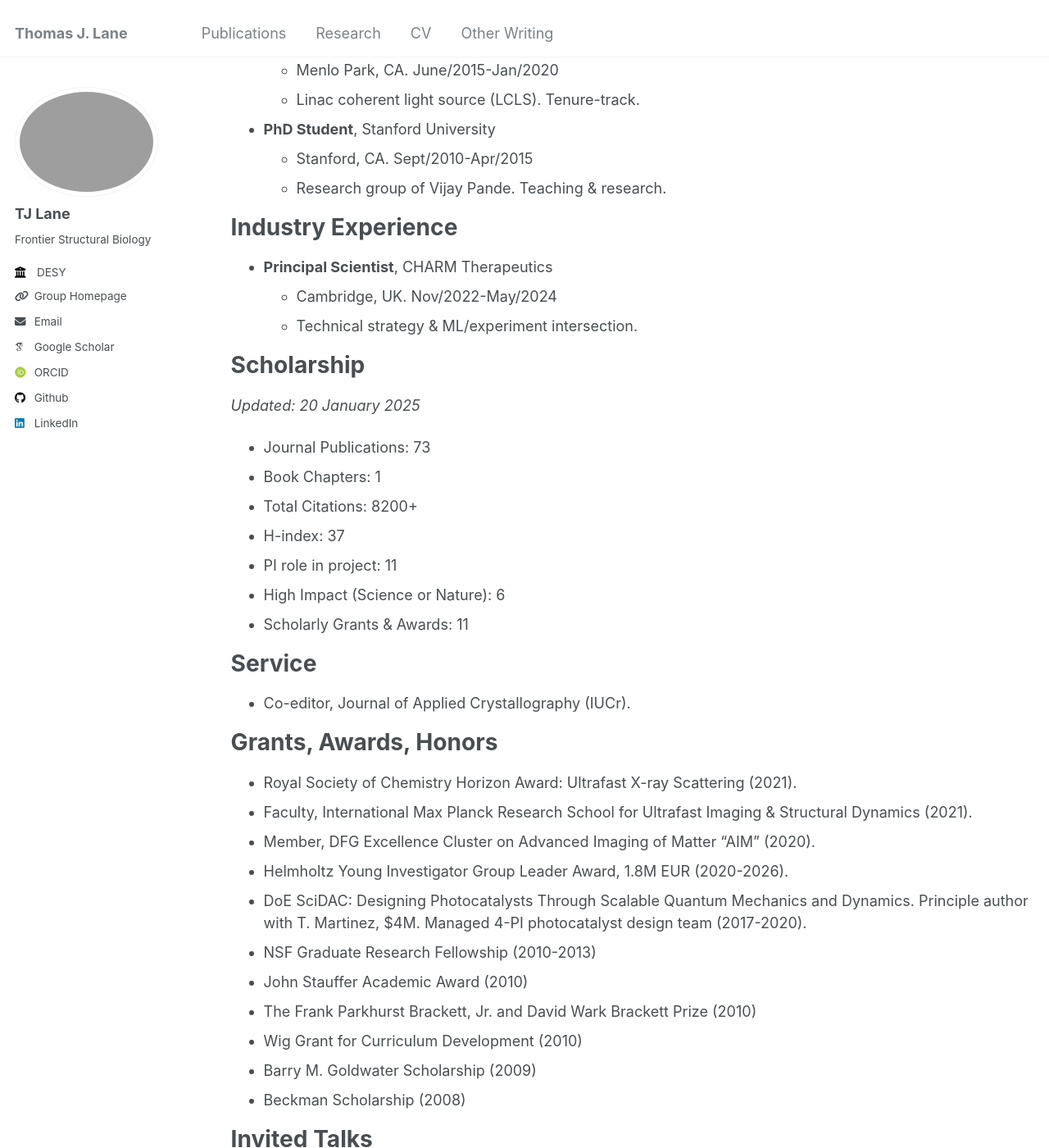
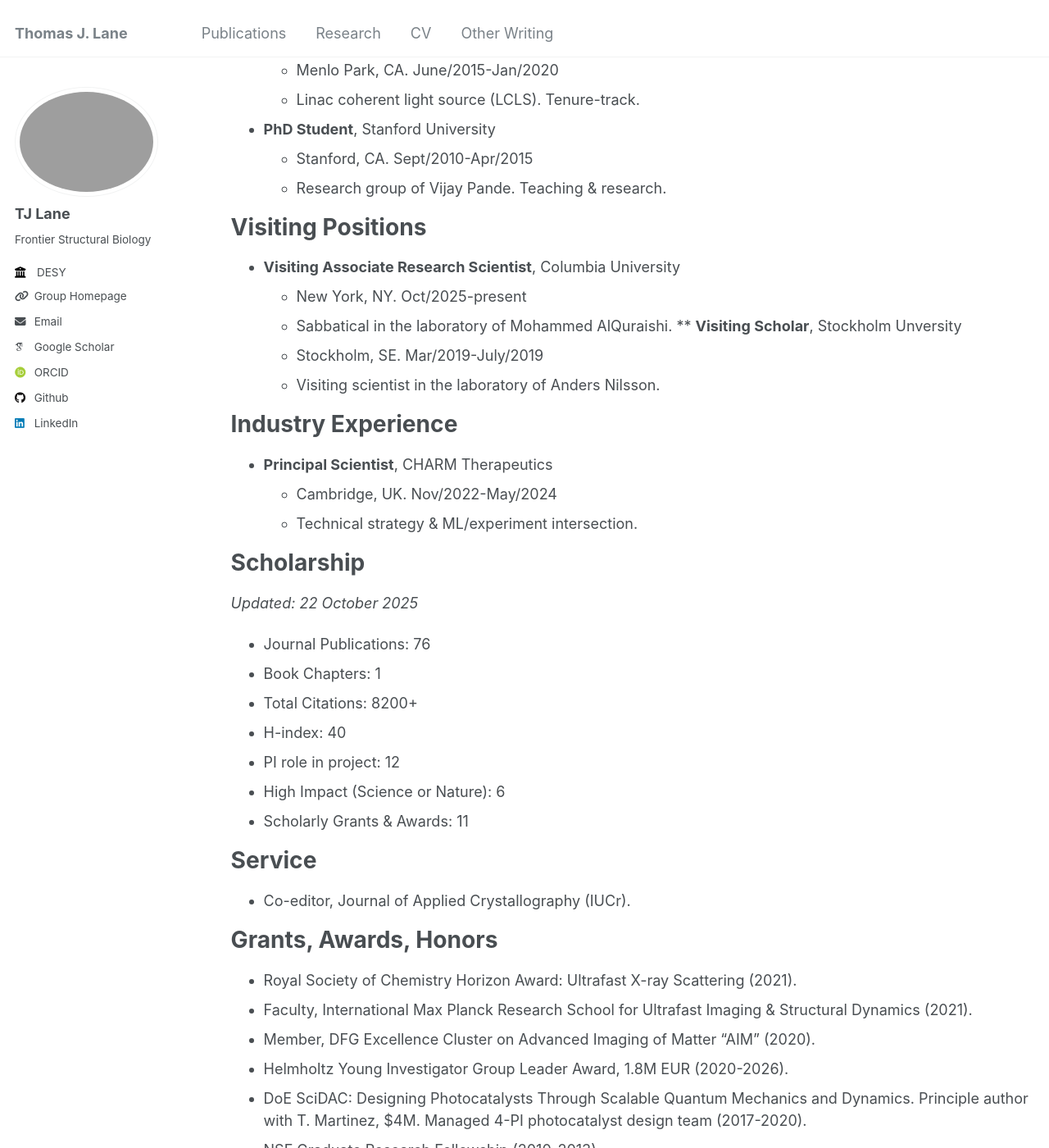
Before and after one commit to tjlane/tjlane.github.io, a Jekyll site: the page built from _pages/cv.md, in a window 1280 px wide and 1400 px high, scrolled down 512 px. Shown: the whole window at 82% size. Built offline with Jekyll 4.4.1, drawn with Linux system fonts in a browser that asks for light colours; some web fonts are replaced; some of the changed text lies outside the part shown.

Commit message:
CV update

```diff
--- a/_pages/cv.md
+++ b/_pages/cv.md
@@ -30,6 +30,17 @@ Academic Positions
   * Stanford, CA. Sept/2010-Apr/2015
   * Research group of Vijay Pande. Teaching & research.
 
+Visiting Positions
+======
+* **Visiting Associate Research Scientist**, Columbia University
+  * New York, NY. Oct/2025-present
+  * Sabbatical in the laboratory of Mohammed AlQuraishi.
+** **Visiting Scholar**, Stockholm Unversity
+  * Stockholm, SE. Mar/2019-July/2019
+  * Visiting scientist in the laboratory of Anders Nilsson.
+
+
+
 Industry Experience
 ======
 * **Principal Scientist**, CHARM Therapeutics
@@ -38,12 +49,12 @@ Industry Experience
 
 Scholarship
 ======
-_Updated: 20 January 2025_
-- Journal Publications: 73
+_Updated: 22 October 2025_
+- Journal Publications: 76
 - Book Chapters: 1
 - Total Citations: 8200+
-- H-index: 37
-- PI role in project: 11
+- H-index: 40
+- PI role in project: 12
 - High Impact (Science or Nature): 6
 - Scholarly Grants & Awards: 11
 
@@ -67,6 +78,8 @@ Grants, Awards, Honors
 
 Invited Talks
 ======
+* Life at the atomic scale - filming photoactive proteins. Carl von Ossietzky University, Oldenburg (2025).
+* Time-resolved crystallography captures light-driven DNA repair. Photon Science Seminar, SLAC (2025).
 * Time-resolved crystallography captures light-driven DNA repair. EBSA, Rome (scheduled for July 2025).
 * Time-resolved crystallography captures light-driven DNA repair. EMBO Workshop: Time-resolved spectroscopy meets time-resolved crystallography, Pécs. (scheduled for May 2025).
 * Time-resolved crystallography captures light-driven DNA repair. U. Düsseldorf Chemistry Colloquium, Düsseldorf (2025).
```
Also changed, not shown: _pages/publications.md (+4 -2 lines).
